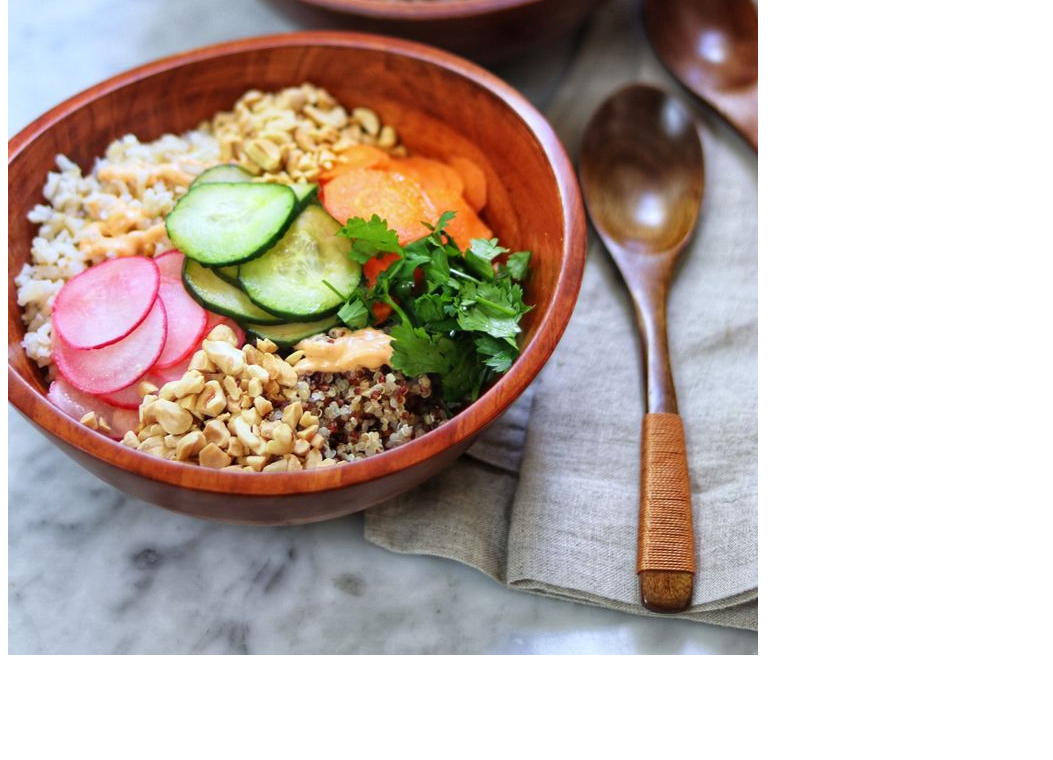
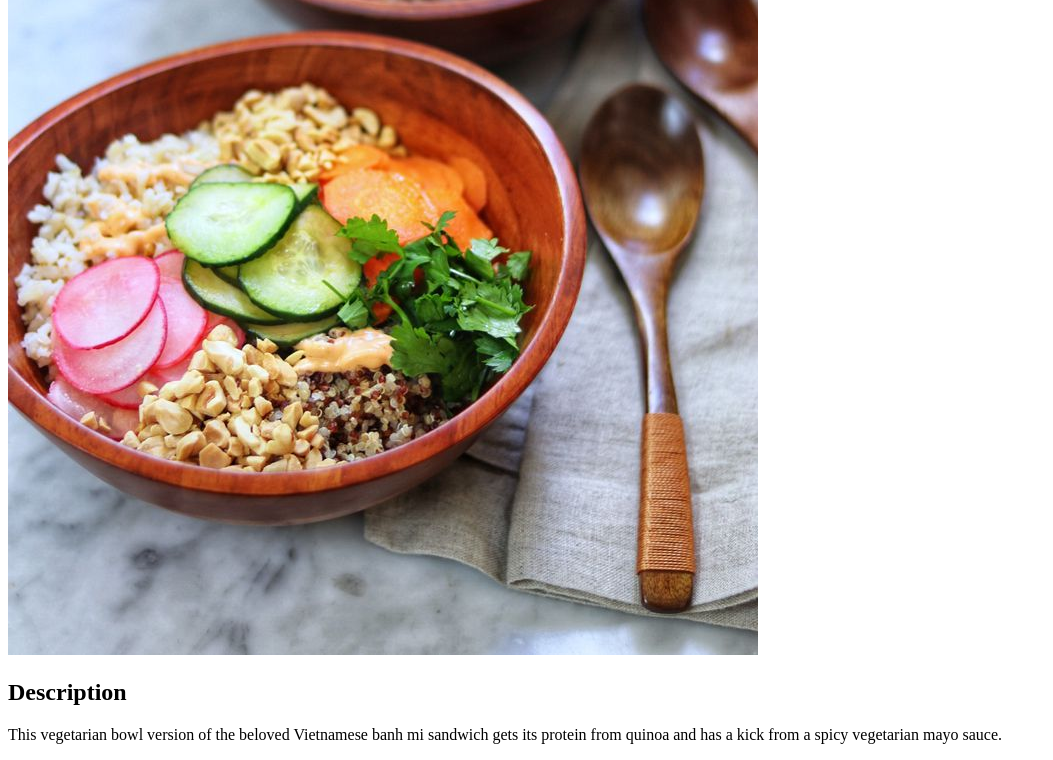
Before and after one commit to mjisik/odin-recipes, a plain HTML site: page recipes/BahnMiBowls.html in a window 1280 px wide. Shown: the part 467-1227 px from the top of the page, without its empty margins (0-1053 px from the left). Before the commit the page ends 1134 px from the top, so only its background shows below. Drawn offline with Linux system fonts and the light colour scheme.

Commit message:
Update BahnMiBowls.html
add a description to recipe

```diff
--- a/recipes/BahnMiBowls.html
+++ b/recipes/BahnMiBowls.html
@@ -8,6 +8,7 @@
 <body>
     <h1>Vegetarian Banh Mi Bowls</h1>
     <img src="img/5911555-c013a1ec09fe48bca3ec27260e843fa3.jpg" alt="photo of vegerterian Bahn Mi Bowls">
-
+    <h2>Description</h2>
+    <p>This vegetarian bowl version of the beloved Vietnamese banh mi sandwich gets its protein from quinoa and has a kick from a spicy vegetarian mayo sauce.</p>
 </body>
 </html>
```
